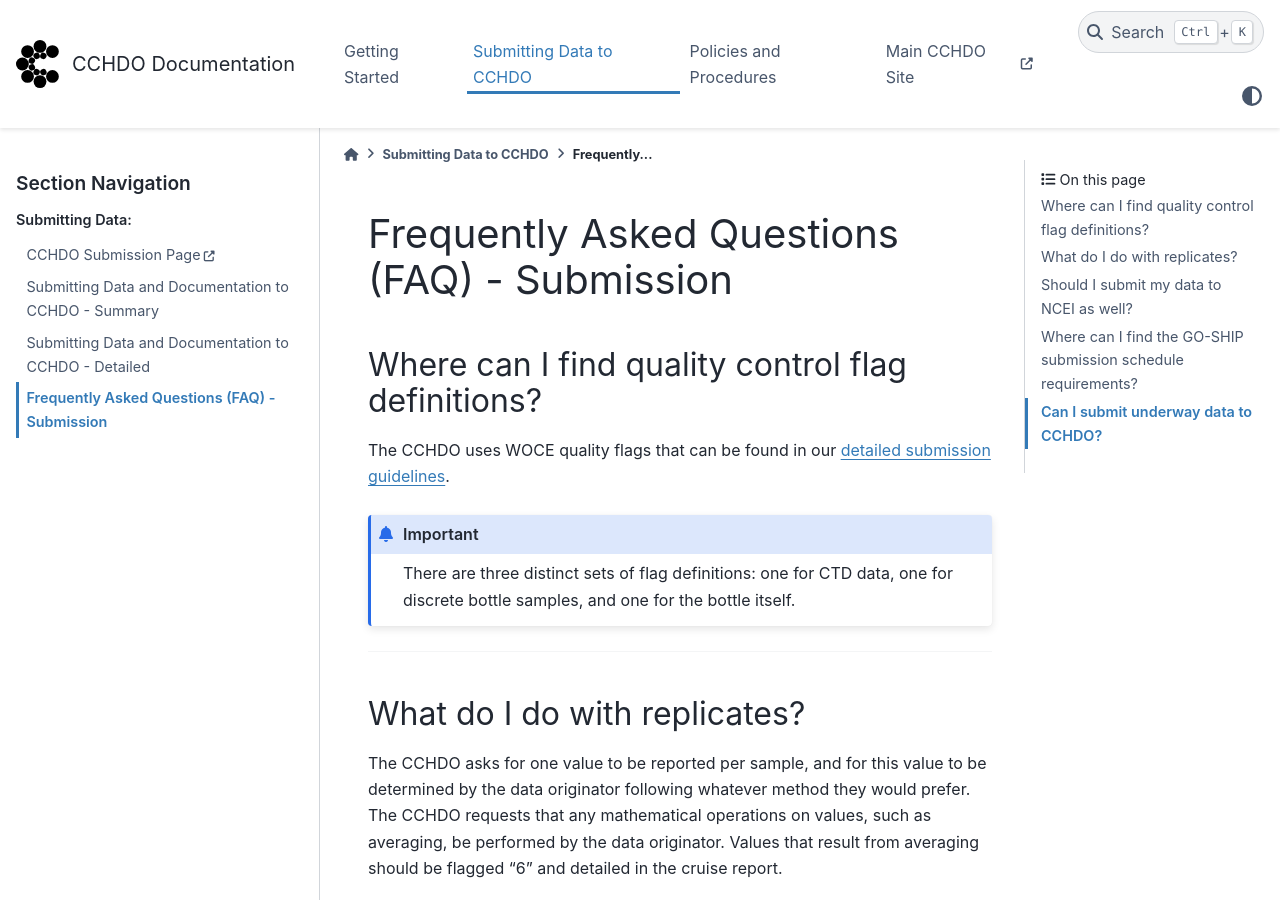
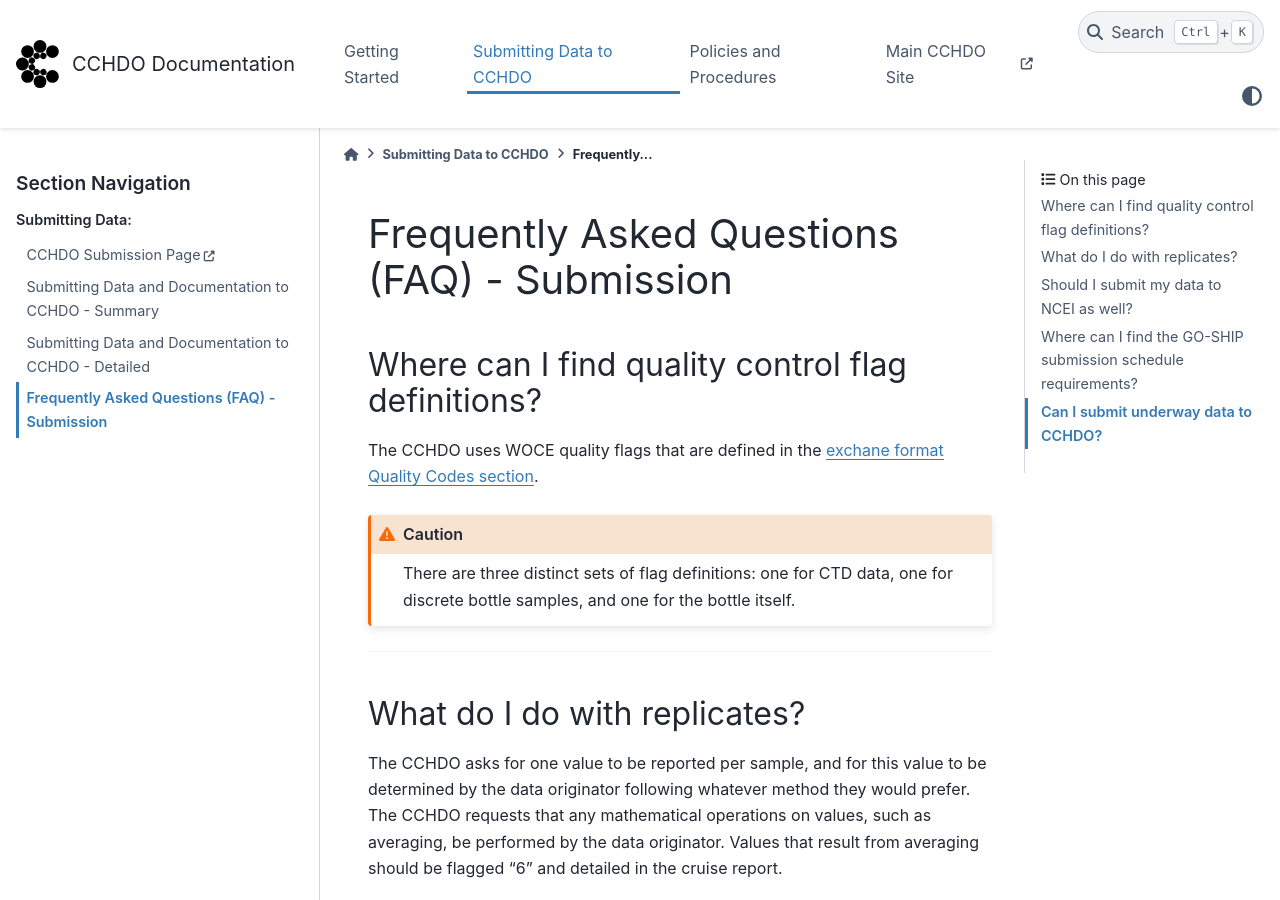
Before and after one commit to cchdo/cchdo-learning-and-guides, a Sphinx documentation site: the page built from docs/submitting_data/faq.md, in a window 1280 px wide and 900 px high. Built offline with Sphinx 7.4.7 and the PyData theme 0.15.4, drawn with Linux system fonts in a browser that asks for light colours; pages that are not in the unit, such as notebooks, are missing from menus.

Commit message:
Update woce quality flag FAQ to point at the actual exchange format spec

````diff
--- a/docs/submitting_data/faq.md
+++ b/docs/submitting_data/faq.md
@@ -1,8 +1,8 @@
 # Frequently Asked Questions (FAQ) - Submission
 
 ## Where can I find quality control flag definitions?
-The CCHDO uses WOCE quality flags that can be found in our [detailed submission guidelines](../submitting_data/detailed_guide.md#data-quality-evaluation-and-data-quality-flags).
-```{admonition} Important
+The CCHDO uses WOCE quality flags that are defined in the [exchane format Quality Codes section](https://exchange-format.readthedocs.io/en/latest/quality.html).
+```{caution}
 There are three distinct sets of flag definitions: one for CTD data, one for discrete bottle samples, and one for the bottle itself.
 ```
 
````
